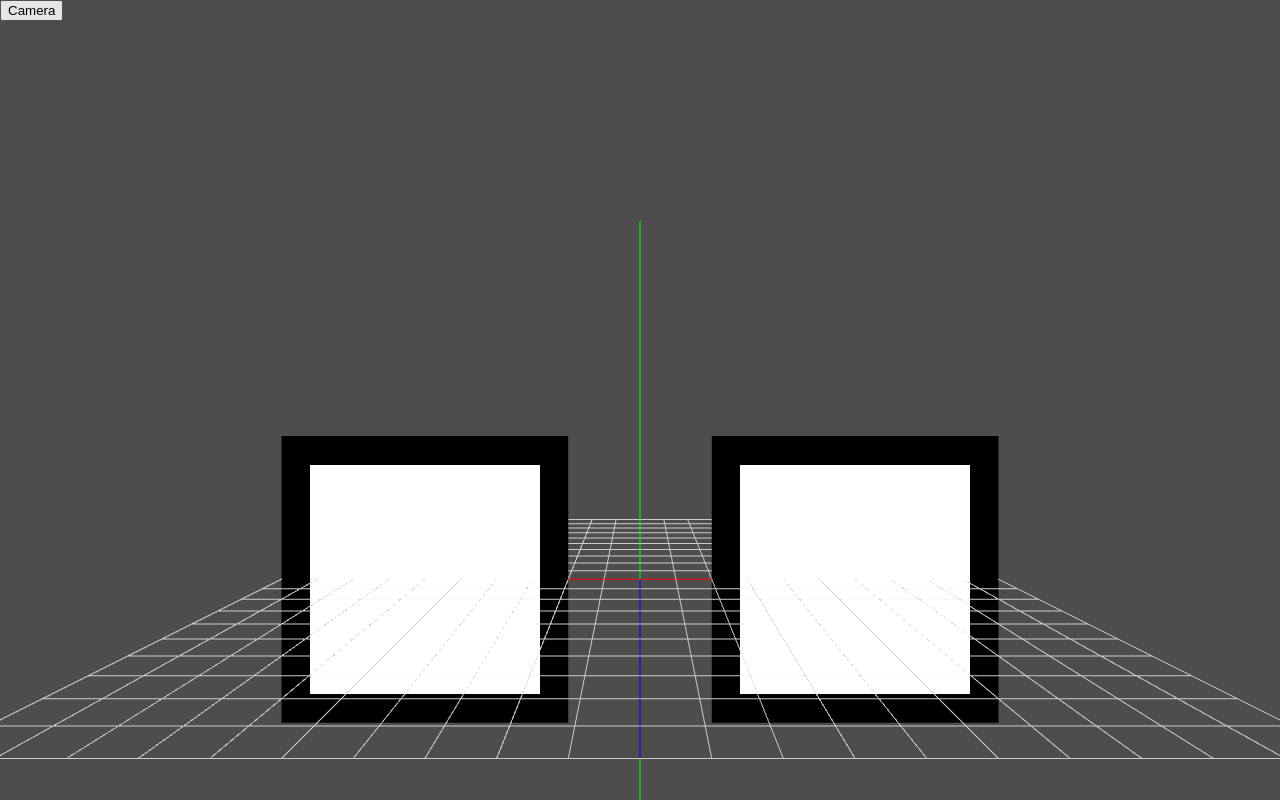
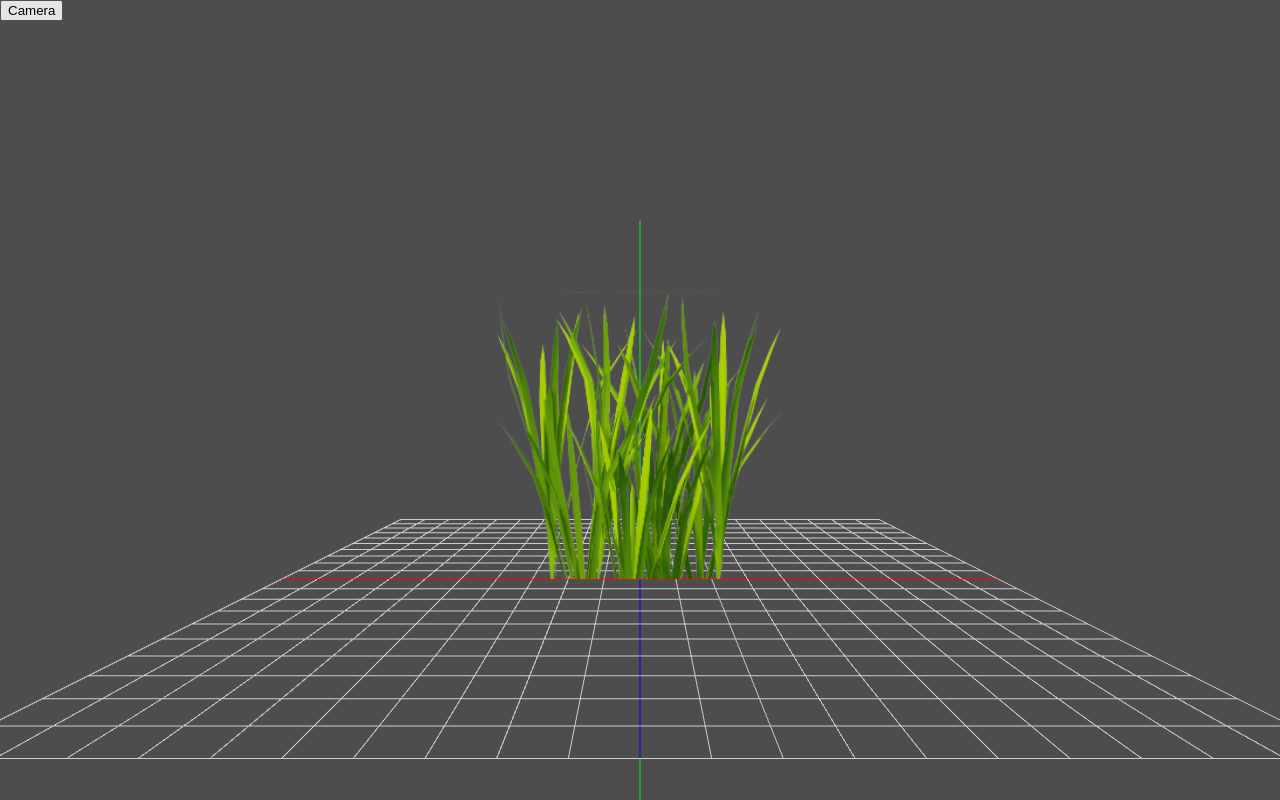
Before and after one commit to techpriest98/wheat-engine, a plain HTML site: page index.html in a window 1280 px wide. Both pictures are taken after a click on the button "Camera". Drawn offline with Linux system fonts and the light colour scheme.

Commit message:
WGE-3 - add texture loading

```diff
--- a/index.html
+++ b/index.html
@@ -16,7 +16,10 @@
         <canvas id="gl-canvas" class="gl-canvas"></canvas>
     </div>
     <div id="demos-container" class="demos"></div>
-<!-- your content here... -->
+
+<!-- images -->
+    <img src="grass.png" id="img-grass" style="display: none">
+<!-- scripts -->
 <script type="module" src="js/index.js"></script>
 </body>
 </html>
--- a/js/gl.js
+++ b/js/gl.js
@@ -38,6 +38,7 @@ export const GL = canvasId => {
     }
 
     gl.mMeshCache = {};
+    gl.mTextureCache = {};
 
     gl.cullFace(gl.BACK);
     gl.frontFace(gl.CCW);
@@ -129,5 +130,27 @@ export const GL = canvasId => {
         return result;
     };
 
+    gl.fLoadTexture = (name, img, doYFlip) => {
+        const texture = gl.createTexture();
+        if (doYFlip) {
+            gl.pixelStorei(gl.UNPACK_FLIP_Y_WEBGL, true);
+        }
+        gl.bindTexture(gl.TEXTURE_2D, texture);
+        gl.texImage2D(gl.TEXTURE_2D, 0, gl.RGBA, gl.RGBA, gl.UNSIGNED_BYTE, img);
+
+        gl.texParameterf(gl.TEXTURE_2D, gl.TEXTURE_MAG_FILTER, gl.LINEAR);
+        gl.texParameterf(gl.TEXTURE_2D, gl.TEXTURE_MIN_FILTER, gl.LINEAR_MIPMAP_NEAREST);
+        gl.generateMipmap(gl.TEXTURE_2D);
+
+        gl.bindTexture(gl.TEXTURE_2D, null);
+        gl.mTextureCache[name] = texture;
+
+        if (doYFlip) {
+            gl.pixelStorei(gl.UNPACK_FLIP_Y_WEBGL, false);
+        }
+
+        return texture;
+    };
+
     return gl;
 };
--- a/js/primitives.js
+++ b/js/primitives.js
@@ -78,8 +78,9 @@ export const Primitives = {
         return grid;
     },
     quad: class {
-        static createModel = gl => new Model(Primitives.quad.createMesh(gl));
-        static createMesh = gl => {
+        static createModel = (gl, noCulling = false, doBlending = false) =>
+            new Model(Primitives.quad.createMesh(gl, noCulling, doBlending));
+        static createMesh = (gl, noCulling = false, doBlending = false) => {
             const vertices = [
                 -1, 1, 0,
                 -1, -1, 0,
@@ -98,8 +99,8 @@ export const Primitives = {
             ];
 
             const mesh = gl.createMeshVAO('Quad', {vertices, indices, uvs});
-            mesh.noCulling = false;
-            mesh.doBlending = false;
+            mesh.noCulling = noCulling;
+            mesh.doBlending = doBlending;
 
             return mesh;
         };
--- a/js/scenes/camera/camera-demo.js
+++ b/js/scenes/camera/camera-demo.js
@@ -17,14 +17,22 @@ export const CameraDemo = {
         camera.transform.setPosition(0, 0.5, 2);
         CameraController(gl, camera);
 
+        const texture = gl.fLoadTexture('tex001', document.querySelector('#img-grass'));
+
         const gridShader = new GridAxisShader(gl, camera.projectionMatrix);
         const gridModel = Primitives.grid(true, true).createModel(gl);
 
-        const quadShader = new QuadShader(gl, camera.projectionMatrix);
-        const quad1 = Primitives.quad.createModel(gl);
-        quad1.transform.setPosition(-0.6, 0, 0).setScale(0.4, 0.4, 0.4);
+        const quadShader = new QuadShader(gl, camera.projectionMatrix).setTexture(texture);
+        const quad1 = Primitives.quad.createModel(gl, true, true);
+        quad1.transform
+            .setScale(0.4, 0.4, 0.4)
+            .setPosition(0, 0.4, 0);
+
         const quad2 = new Model(gl.mMeshCache['Quad']);
-        quad2.transform.setPosition(0.6, 0, 0).setScale(0.4, 0.4, 0.4);
+        quad2.transform
+            .setScale(0.4, 0.4, 0.4)
+            .setPosition(0, 0.4, 0)
+            .setRotation(0, 90, 0);
 
         const onRender = deltaTime => {
             camera.updateViewMatrix();
@@ -35,6 +43,7 @@ export const CameraDemo = {
                 .renderModel(gridModel.preRender());
             quadShader
                 .activate()
+                .preRender()
                 .setCameraMatrix(camera.viewMatrix)
                 .renderModel(quad1.preRender())
                 .renderModel(quad2.preRender());
--- a/js/shader.js
+++ b/js/shader.js
@@ -1,16 +1,16 @@
 import {ShaderUtils} from "./utils/shader-utils.js";
 
 export class Shader {
-    #gl;
     #vertexShader;
     #fragmentShader;
     #attribLoc;
-    #uniformLoc;
 
+    gl;
+    uniformLoc;
     program;
 
     constructor(gl, vertexShaderSource, fragmentShaderSource) {
-        this.#gl = gl;
+        this.gl = gl;
         this.#vertexShader = ShaderUtils.createShader(gl, vertexShaderSource, gl.VERTEX_SHADER);
         this.#fragmentShader =  ShaderUtils.createShader(gl, fragmentShaderSource, gl.FRAGMENT_SHADER);
         this.program = ShaderUtils.createProgram(gl, this.#vertexShader, this.#fragmentShader, true);
@@ -18,39 +18,39 @@ export class Shader {
         if (this.program) {
             gl.useProgram(this.program);
             this.#attribLoc = ShaderUtils.getStandardAttributeLocation(gl, this.program);
-            this.#uniformLoc = ShaderUtils.getStandardUniformLocation(gl, this.program);
+            this.uniformLoc = ShaderUtils.getStandardUniformLocation(gl, this.program);
         }
     }
 
     activate = () => {
-        this.#gl.useProgram(this.program);
+        this.gl.useProgram(this.program);
         return this;
     };
 
     deactivate = () => {
-        this.#gl.useProgram(null);
+        this.gl.useProgram(null);
         return this;
     };
 
     setPerspective = (matrixData) => {
-        this.#gl.uniformMatrix4fv(this.#uniformLoc.perspective, false, matrixData);
+        this.gl.uniformMatrix4fv(this.uniformLoc.perspective, false, matrixData);
         return this;
     };
 
     setModelMatrix = (matrixData) => {
-        this.#gl.uniformMatrix4fv(this.#uniformLoc.modelMatrix, false, matrixData);
+        this.gl.uniformMatrix4fv(this.uniformLoc.modelMatrix, false, matrixData);
         return this;
     };
 
     setCameraMatrix = (matrixData) => {
-        this.#gl.uniformMatrix4fv(this.#uniformLoc.cameraMatrix, false, matrixData);
+        this.gl.uniformMatrix4fv(this.uniformLoc.cameraMatrix, false, matrixData);
         return this;
     };
 
     dispose = () => {
-        if (this.#gl.getParameter(this.#gl.CURRENT_PROGRAM) === this.program) {
+        if (this.gl.getParameter(this.gl.CURRENT_PROGRAM) === this.program) {
             this.deactivate();
-            this.#gl.deleteProgram(this.program);
+            this.gl.deleteProgram(this.program);
         }
         return this;
     };
@@ -63,15 +63,20 @@ export class Shader {
         const {mesh, transform} = model;
 
         this.setModelMatrix(transform.matrixView.raw);
-        this.#gl.bindVertexArray(mesh.vao);
+        this.gl.bindVertexArray(mesh.vao);
+
+        if (mesh.noCulling) this.gl.disable(this.gl.CULL_FACE);
+        if (mesh.doBlending) this.gl.enable(this.gl.BLEND);
 
         if (mesh.indexCount) {
-            this.#gl.drawElements(mesh.drawMode, mesh.indexCount, this.#gl.UNSIGNED_SHORT, 0);
+            this.gl.drawElements(mesh.drawMode, mesh.indexCount, this.gl.UNSIGNED_SHORT, 0);
         } else {
-            this.#gl.drawArrays(mesh.drawMode, 0, mesh.vertexCount);
+            this.gl.drawArrays(mesh.drawMode, 0, mesh.vertexCount);
         }
 
-        this.#gl.bindVertexArray(null);
+        this.gl.bindVertexArray(null);
+        if (mesh.noCulling) this.gl.enable(this.gl.CULL_FACE);
+        if (mesh.doBlending) this.gl.disable(this.gl.BLEND);
         return this;
     };
 }
--- a/js/shaders/quad.shader.js
+++ b/js/shaders/quad.shader.js
@@ -1,6 +1,8 @@
 import {Shader} from "../shader.js";
 
 export class QuadShader extends Shader {
+    #mainTexture;
+
     constructor(gl, projectionMatrix) {
         const vertexShaderSource = [
             '#version 300 es',
@@ -11,7 +13,7 @@ export class QuadShader extends Shader {
             'uniform mat4 uCameraMatrix;',
             'uniform mat4 uMVMatrix;',
             '',
-            'out vec2 uv;',
+            'out highp vec2 uv;',
             '',
             'void main(void) {',
             '   uv = a_uv;',
@@ -23,18 +25,31 @@ export class QuadShader extends Shader {
             '#version 300 es',
             'precision mediump float;',
             '',
-            'in vec2 uv;',
+            'in highp vec2 uv;',
+            'uniform sampler2D uMainTex;',
             'out vec4 finalColor;',
             '',
             'void main(void) {',
-            '   float c = (uv.x <= 0.1 || uv.x >= 0.9 || uv.y <= 0.1 || uv.y >= 0.9) ? 0.0 : 1.0;',
-            '   finalColor = vec4(c, c, c, 1.0 -c);',
+            '   finalColor = texture(uMainTex, vec2(uv.s, uv.t));',
             '}'
         ].join('\n');
 
         super(gl, vertexShaderSource, fragmentShaderSource);
 
         this.setPerspective(projectionMatrix);
+        this.#mainTexture = -1;
         gl.useProgram(null);
     }
+
+    setTexture = id => {
+        this.#mainTexture = id;
+        return this;
+    };
+
+    preRender = () => {
+        this.gl.activeTexture(this.gl.TEXTURE0);
+        this.gl.bindTexture(this.gl.TEXTURE_2D, this.#mainTexture);
+        this.gl.uniform1i(this.uniformLoc.mainTexture, 0);
+        return this;
+    }
 }
```
Also changed, not shown: grass.png (added).
